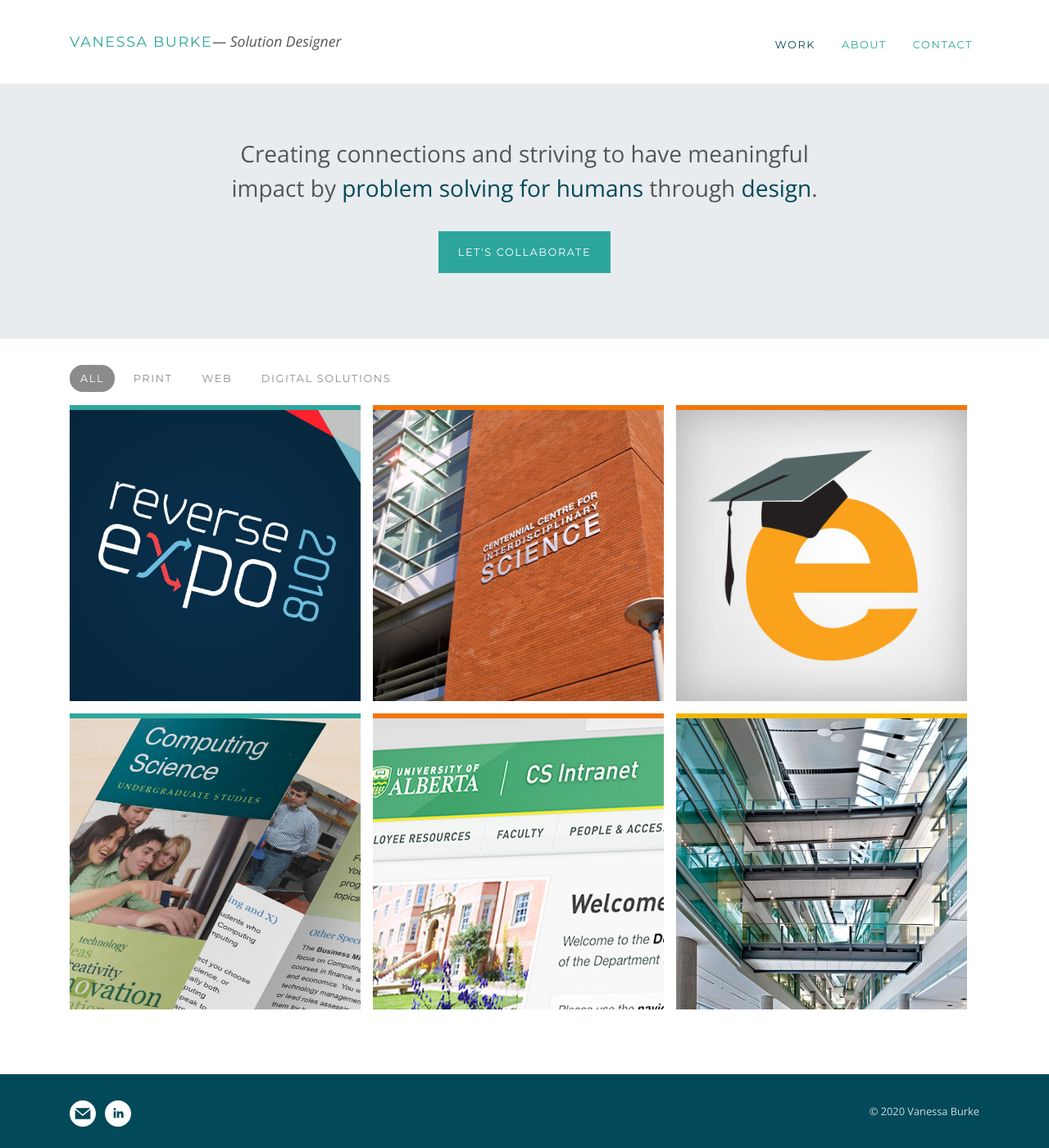
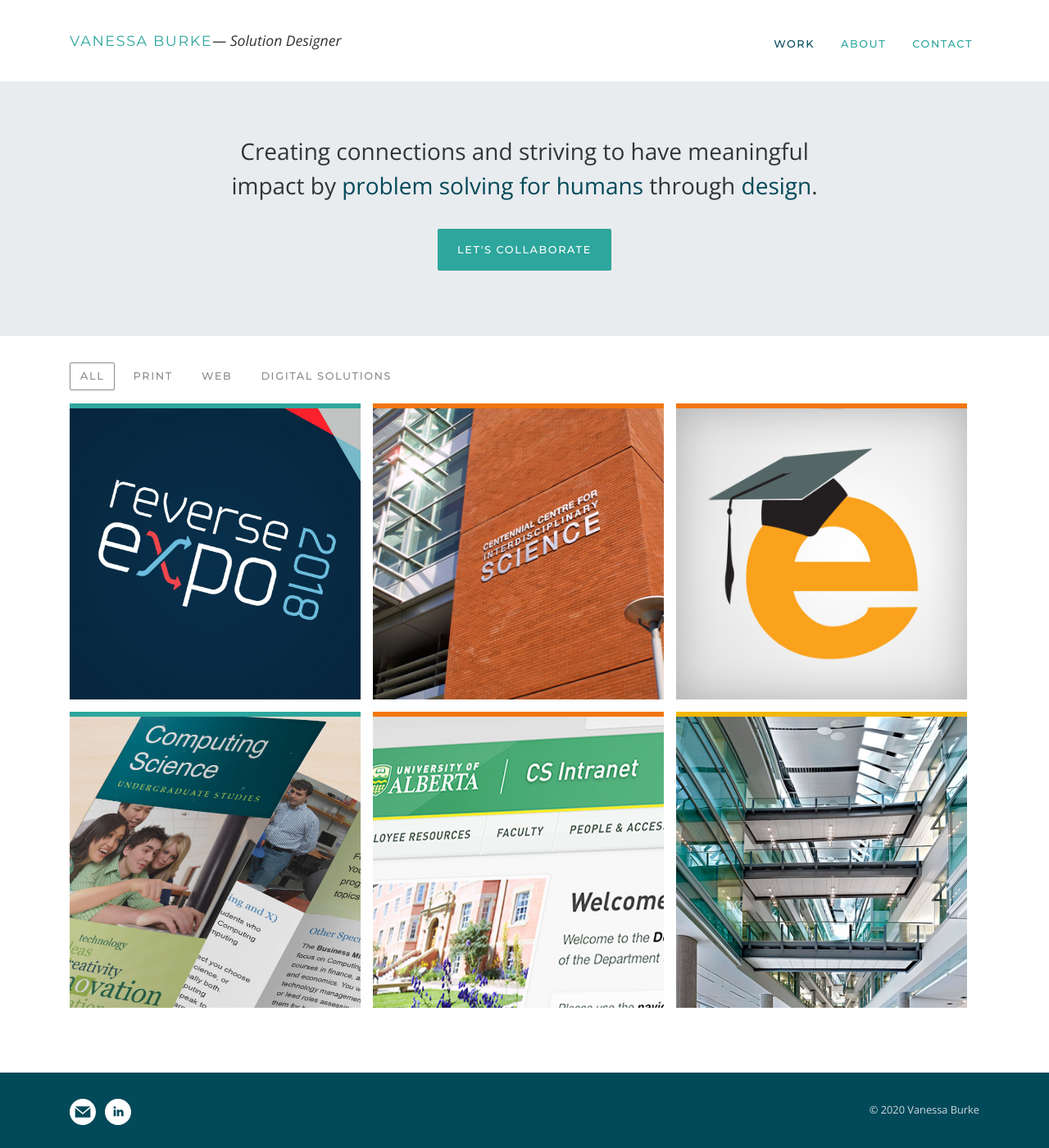
Before and after one commit to vnburke/vnburke.github.io, a Jekyll site: the page built from index.html, in a window 1280 px wide and 1400 px high. Shown: the whole window at 82% size. Built offline with Jekyll 4.4.1, drawn with Linux system fonts in a browser that asks for light colours.

Commit message:
Updated buttons, font weights

```diff
--- a/_sass/main.scss
+++ b/_sass/main.scss
@@ -13,7 +13,7 @@
 $muted-color: #024959; // Navy
 $muted-light: #8B8B8B; // Light Grey
 
-$text-color: #565656;
+$text-color: #343434;
 $link-color: $primary-color;
 $hover-color: $primary-muted;
 
@@ -21,7 +21,7 @@
 $disp-font: 'Montserrat', Arial, sans-serif;
 $body-font: 'Open Sans', Arial, sans-serif;
 
-$text-size: 1rem;
+$text-size: 0.9rem;
 $text-sm: 0.8rem;
 
 /* Layout */
@@ -43,11 +43,16 @@
 body {
   font-family: $body-font, sans-serif;
   font-size: $text-size;
-  font-weight: 300;
+  font-weight: 400;
   line-height: 1.7em;
   color: $text-color;
+  opacity: 1;
+  transition: 0.7s opacity;
 }
-
+body.fade {
+  opacity: 0;
+  transition: none;
+}
 
 // Wrappers to stick the footer to the bottom
 #page-container {
@@ -63,6 +68,7 @@
   font-weight: 300;
   line-height: 1.5em;
   color: #414141;
+  margin: 1rem 0;
 }
 h1 {
   font-size: 3rem;
@@ -77,14 +83,15 @@
 }
 h4 {
   color: $muted-color;
+  font-family: $disp-font;
   font-weight: 600;
-  font-size: 1rem;
+  font-size: 0.9rem;
   text-transform: uppercase;
   letter-spacing: 0.07rem
 }
 p {
   font-size: $text-size;
-  line-height: 1.7em;
+  line-height: 1.8em;
 }
 b, strong {
   weight: 600;
@@ -92,6 +99,7 @@
 }
 a, a:link {
   color: $link-color;
+  transition: 0.3s;
 
   &.btn, &.btn-primary {
     color: #fff;
@@ -99,10 +107,13 @@
   &:hover { color: $hover-color; }
   &.active { color: $muted-color; }
 }
+.btn.focus, .btn:focus {
+  box-shadow: none !important;
+}
 
 @media screen and (min-width: $break-lg) {
   body, p {
-    font-size: 1.1rem;
+    font-size: 1rem;
   }
 }
 
@@ -129,11 +140,12 @@
 .btn-primary {
   background-color: $link-color;
   border: none;
-  border-radius: 0;
+  border-radius: 2px;
   padding: 1rem 1.5rem;
   margin: 1rem 0;
-
   @include smallcap;
+  font-weight: 500;
+  transition: 0.3s;
 }
 .btn-primary:hover, .btn-primary.active,
 .btn-primary:not(:disabled):not(.disabled).active, .btn-primary:not(:disabled):not(.disabled):active, .show>.btn-primary.dropdown-toggle {
@@ -153,6 +165,7 @@
 
   .navbar-brand {
     @include smallcap($primary-color, 1.1rem);
+    font-weight: 400;
     margin-right: 0;
     .desc {
       font-family: $body-font, sans-serif;
@@ -173,6 +186,7 @@
   }
   .navbar-nav {
     @include smallcap($primary-color);
+    font-weight: 500;
     flex-direction: row;
     margin-top: 0.5rem;
 
@@ -201,6 +215,7 @@
 
 .lead {
   font-size: 1.75rem;
+  //font-weight: 400;
   line-height: 1.5em;
 
   &.sm {
@@ -215,14 +230,25 @@
 .sidebar {
   margin-top: 1rem;
 
-  &, & p {
-    font-size: 0.9rem;
-    line-height: 1.7em;
+  &, & p, & li {
+    font-size: 0.8rem;
+    line-height: 1.8em;
+  }
+
+  ul {
+    margin: 0;
+    padding: 0;
+    list-style-type: none;
+    & li {
+      color: $muted-light;
+      margin-bottom: 0.5rem;
+      line-height: 1.5em;
+    }
   }
 }
 @media screen and (min-width: $break-lg) {
-  .sidebar, .sidebar p {
-    font-size: 1rem;
+  .sidebar, .sidebar p, .sidebar li {
+    font-size: 0.9rem;
   }
 }
 
@@ -233,7 +259,8 @@
 
   .btn {
     @include smallcap($muted-light);
-    border-radius: 1rem;
+    font-weight: 500;
+    border-radius: 2px;//1rem;
     margin-right: 5px;
   }
   .btn:hover {
@@ -244,15 +271,16 @@
   .btn.digital:hover { color: $third-color; }
   .btn.data:hover { color: $fourth-color; }
   .btn.active {
-    color: #fff;
-    background-color: $muted-light;
-    font-weight: 400;
+    //color: #fff;
+    //background-color: $muted-light;
+    border: 1px solid $muted-light;
+
   }
-  .btn.print.active { background-color: $primary-color; }
-  .btn.web.active { background-color: $second-color; }
-  .btn.digital.active { background-color: $third-color; }
-  .btn.data.active { background-color: $fourth-color; }
-  .btn.active:hover { color: #fff; }
+  .btn.print.active { border-color: $primary-color; color: $primary-color; }
+  .btn.web.active { border-color: $second-color; color: $second-color; }
+  .btn.digital.active { border-color: $third-color; color: $third-color; }
+  .btn.data.active { border-color: $fourth-color; color: $fourth-color;}
+  //.btn.active:hover { color: #fff; }
 }
 
 // Project grid container
```
